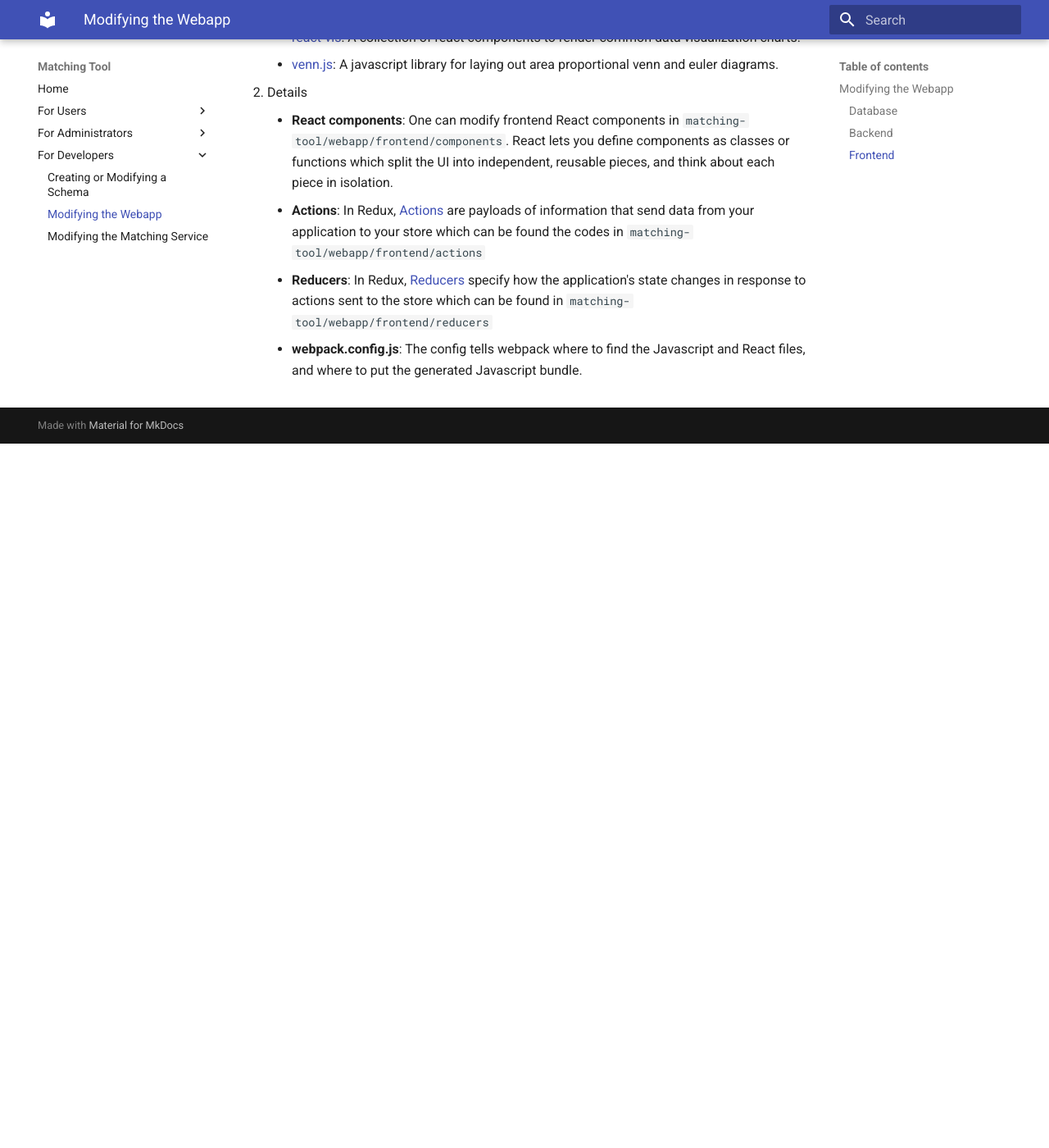
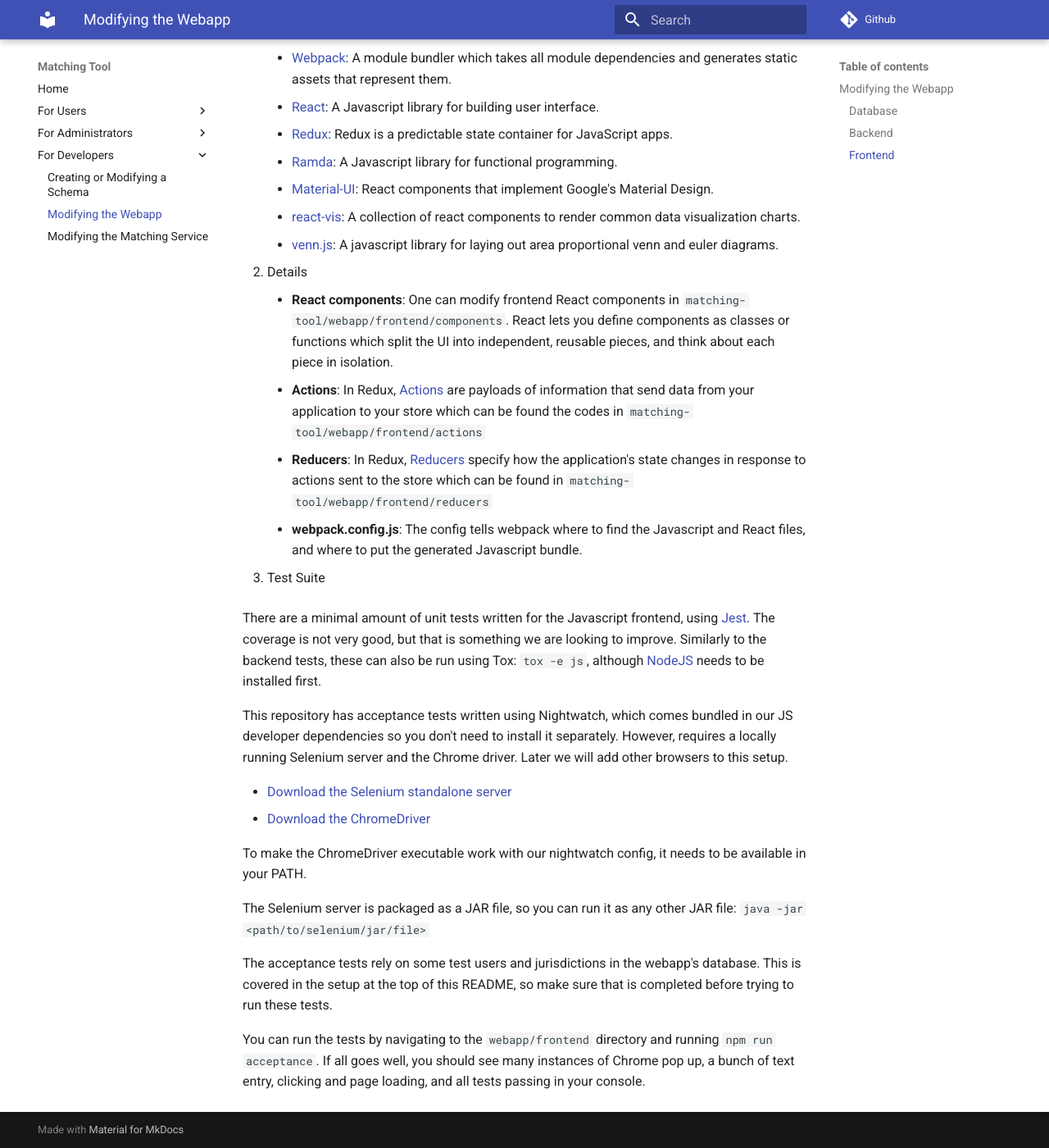
Before and after one commit to dssg/matching-tool, an MkDocs documentation site: the page built from docs/sources/dev/webapp.md, in a window 1280 px wide and 1400 px high, scrolled down 3248 px. Shown: the whole window at 82% size. Built offline with MkDocs 1.6.1 and Material for MkDocs 9.7.7, drawn with Linux system fonts in a browser that asks for light colours; comment, search, counter and statistics services are not loaded; old or Windows-style settings are respelled for this version of MkDocs; before the commit the page ends 3789 px from its top, so only the background shows below that; some of the changed text lies outside the part shown.

Commit message:
Documentation changes
- Truncate README, adding sections to relevant docs on documentation
site
- Add link to docs on README
- Add notes on testing to webapp dev
- Add repo information to documentation site
- Remove unnecessary date on user guide

```diff
--- a/docs/mkdocs.yml
+++ b/docs/mkdocs.yml
@@ -1,5 +1,7 @@
 site_name: Matching Tool
 docs_dir: sources
+repo_name: Github
+repo_url: https://github.com/dssg/matching-tool/
 theme: material
 markdown_extensions:
     - toc:
--- a/docs/sources/dev/webapp.md
+++ b/docs/sources/dev/webapp.md
@@ -61,6 +61,12 @@
 
     - **output.js**: It's the Javascript bundle file generated by `Webpack`.
 
+3. Test Suite
+
+A [variety of unit tests are written for the backend](https://github.com/dssg/matching-tool/tree/master/webapp/backend/tests) and generally run using `py.test`. These can most easily be run using [tox](https://tox.readthedocs.io/en/latest/): `tox -e py36`.
+
+The backend has good test coverage, and it is good practice to modify these tests to match any new functionality. The [endpoint tests](https://github.com/dssg/matching-tool/blob/master/webapp/backend/tests/test_endpoints.py) are especially good at finding regression bugs as they simulate the interaction between the frontend client (javascript) and the backend. The other tests are smaller-scale, more on a unit test level.
+
 
 ## Frontend
 
@@ -102,3 +108,20 @@
     - **Actions**: In Redux, [Actions](https://redux.js.org/basics/actions) are payloads of information that send data from your application to your store which can be found the codes in `matching-tool/webapp/frontend/actions`
     - **Reducers**: In Redux, [Reducers](https://redux.js.org/basics/reducers) specify how the application's state changes in response to actions sent to the store which can be found in `matching-tool/webapp/frontend/reducers`
     - **webpack.config.js**: The config tells webpack where to find the Javascript and React files, and where to put the generated Javascript bundle.
+
+3. Test Suite
+
+There are a minimal amount of unit tests written for the Javascript frontend, using [Jest](https://jestjs.io/). The coverage is not very good, but that is something we are looking to improve. Similarly to the backend tests, these can also be run using Tox: `tox -e js`, although [NodeJS](https://nodejs.org/en/) needs to be installed first.
+
+This repository has acceptance tests written using Nightwatch, which comes bundled in our JS developer dependencies so you don't need to install it separately. However, requires a locally running Selenium server and the Chrome driver. Later we will add other browsers to this setup.
+
+- [Download the Selenium standalone server](http://www.seleniumhq.org/download/)
+- [Download the ChromeDriver](https://sites.google.com/a/chromium.org/chromedriver/downloads)
+
+To make the ChromeDriver executable work with our nightwatch config, it needs to be available in your PATH.
+
+The Selenium server is packaged as a JAR file, so you can run it as any other JAR file: `java -jar <path/to/selenium/jar/file>`
+
+The acceptance tests rely on some test users and jurisdictions in the webapp's database. This is covered in the setup at the top of this README, so make sure that is completed before trying to run these tests.
+
+You can run the tests by navigating to the `webapp/frontend` directory and running `npm run acceptance`. If all goes well, you should see many instances of Chrome pop up, a bunch of text entry, clicking and page loading, and all tests passing in your console.
```
Also changed, not shown: docs/sources/admin/updating.md (+8 -0 lines), docs/sources/users/using.md (+9 -1 lines), README.md.
